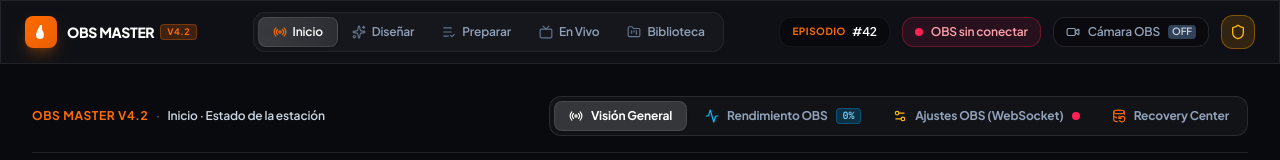
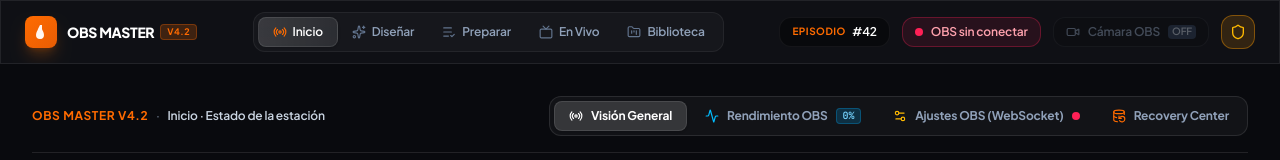
Before and after one commit to Ignvco/OBS_Master_Desktop, a React (Vite) app: page / in a window 1280 px wide. Shown: the top 160 px of the page. Built offline with nearby package versions, Linux system fonts and the light colour scheme; no server answers; a web font is replaced by a local one.

Commit message:
ux(v4.2): make OBS virtual camera controls connection-aware and accessible

```diff
--- a/src/components/common/Header.tsx
+++ b/src/components/common/Header.tsx
@@ -144,10 +144,13 @@
         </button>
 
         {/* OBS Virtual Camera Toggle */}
-        <button
+        <button type="button"
           onClick={onToggleVirtualCam}
-          title={obsStatus.virtualCamActive ? "Cámara virtual activa en OBS; comprobar recepción en StreamYard" : "Activar cámara virtual de OBS (no inicia StreamYard)"}
-          className={`flex items-center gap-1.5 sm:gap-2 px-2.5 sm:px-3 py-1.5 rounded-xl border text-xs font-semibold transition-all shrink-0 ${
+          disabled={!obsStatus.connected}
+          aria-pressed={obsStatus.virtualCamActive}
+          aria-label={obsStatus.virtualCamActive ? 'Detener cámara virtual OBS' : 'Activar cámara virtual OBS'}
+          title={!obsStatus.connected ? "Conecta OBS antes de controlar su cámara virtual" : obsStatus.virtualCamActive ? "Cámara virtual activa en OBS; comprobar recepción en StreamYard" : "Activar cámara virtual de OBS (no inicia StreamYard)"}
+          className={`flex items-center gap-1.5 sm:gap-2 px-2.5 sm:px-3 py-1.5 rounded-xl border text-xs font-semibold transition-all shrink-0 disabled:opacity-40 disabled:cursor-not-allowed focus-visible:outline focus-visible:outline-2 focus-visible:outline-offset-2 focus-visible:outline-orange-400 ${
             obsStatus.virtualCamActive
               ? 'bg-sky-500/15 text-sky-300 border-sky-500/40 shadow-sm shadow-sky-500/20'
               : 'bg-black/30 text-slate-400 border-white/10 hover:text-slate-200 hover:border-white/20'
@@ -161,8 +164,9 @@
         </button>
 
         {/* Safe Mode / Protect On-Air Actions */}
-        <button
+        <button type="button"
           onClick={onToggleProtectedMode}
+          aria-pressed={isProtectedMode}
           title={isProtectedMode ? "Modo Protegido Activo" : "Modo Edición Libre"}
           className={`p-2 rounded-xl border transition-all shrink-0 ${
             isProtectedMode
```
